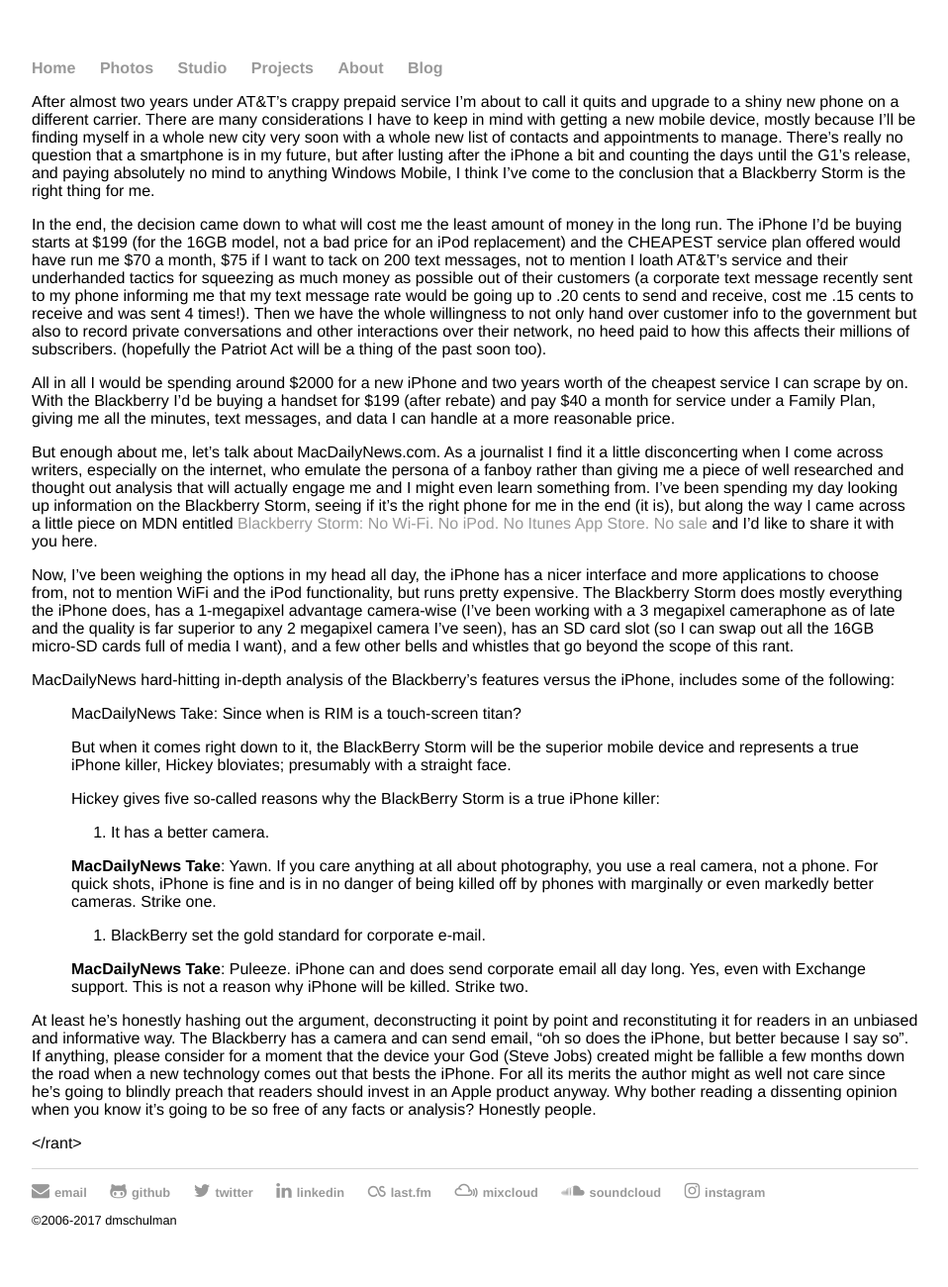
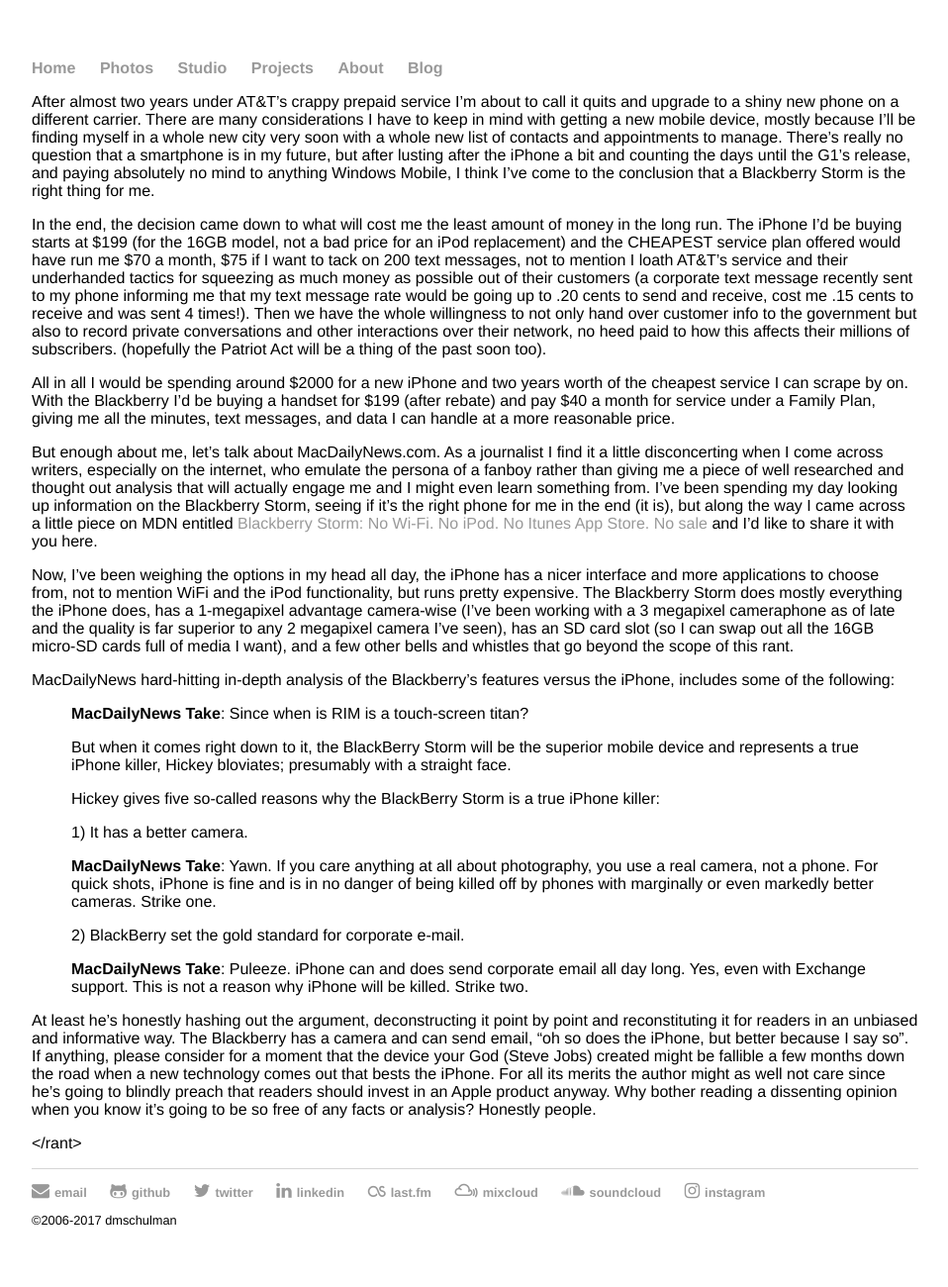
Before and after one commit to dmschulman/dmschulman.github.io, a Jekyll site: the page built from _posts/2008-11-16-MacDailyNews-more-like-MacDailySnooze.md, in a window 1280 px wide. Shown: the whole page at 99% size, without its empty margins (160-1118 px from the left). Built offline with Jekyll 4.4.1, drawn with Linux system fonts in a browser that asks for light colours.

Commit message:
Update 2008-11-16-MacDailyNews-more-like-MacDailySnooze.md

```diff
--- a/_posts/2008-11-16-MacDailyNews-more-like-MacDailySnooze.md
+++ b/_posts/2008-11-16-MacDailyNews-more-like-MacDailySnooze.md
@@ -22,17 +22,17 @@
 
 MacDailyNews hard-hitting in-depth analysis of the Blackberry's features versus the iPhone, includes some of the following:
 
-> MacDailyNews Take: Since when is RIM is a touch-screen titan?
+> **MacDailyNews Take**: Since when is RIM is a touch-screen titan?
 
 > But when it comes right down to it, the BlackBerry Storm will be the superior mobile device and represents a true iPhone killer, Hickey bloviates; presumably with a straight face.
 
 > Hickey gives five so-called reasons why the BlackBerry Storm is a true iPhone killer:
 
-> 1. It has a better camera.
+> 1) It has a better camera.
 
 > **MacDailyNews Take**: Yawn. If you care anything at all about photography, you use a real camera, not a phone. For quick shots, iPhone is fine and is in no danger of being killed off by phones with marginally or even markedly better cameras. Strike one.
 
-> 2. BlackBerry set the gold standard for corporate e-mail.
+> 2) BlackBerry set the gold standard for corporate e-mail.
 
 > **MacDailyNews Take**: Puleeze. iPhone can and does send corporate email all day long. Yes, even with Exchange support. This is not a reason why iPhone will be killed. Strike two.
 
```
